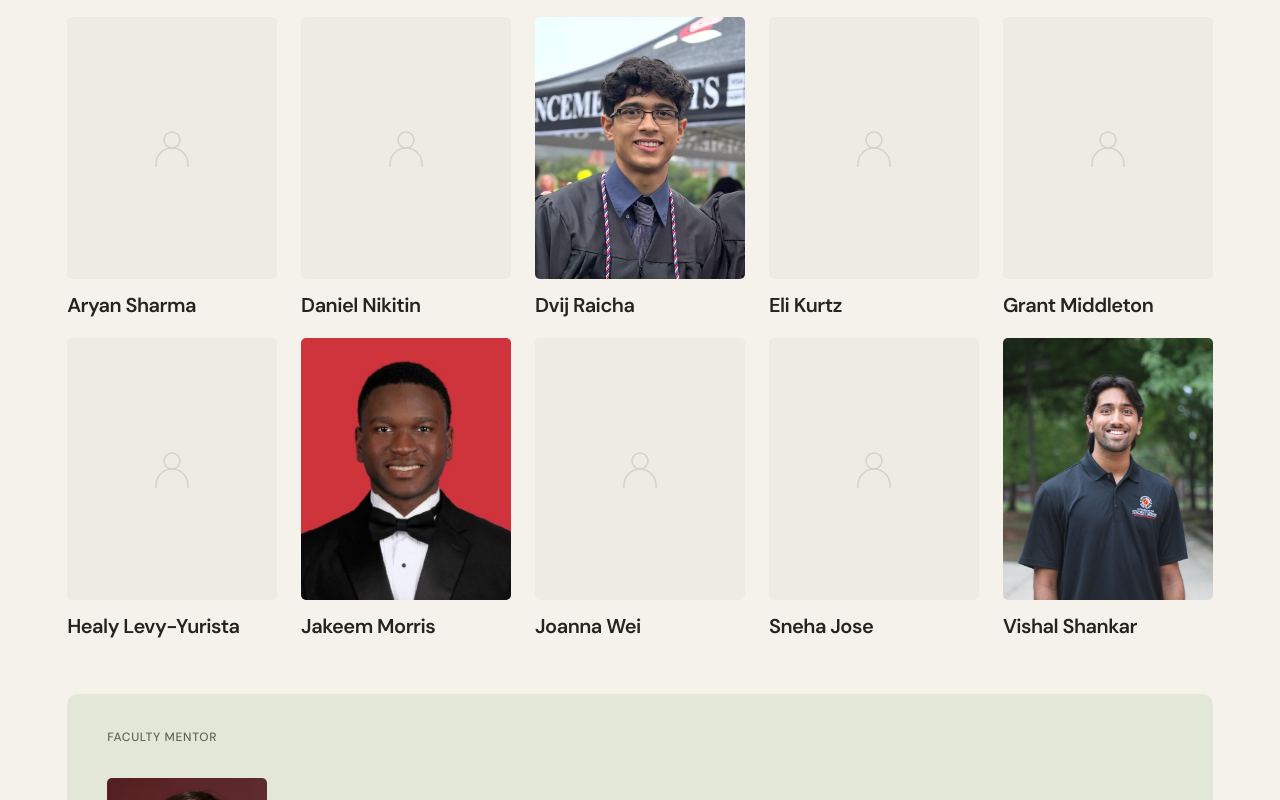
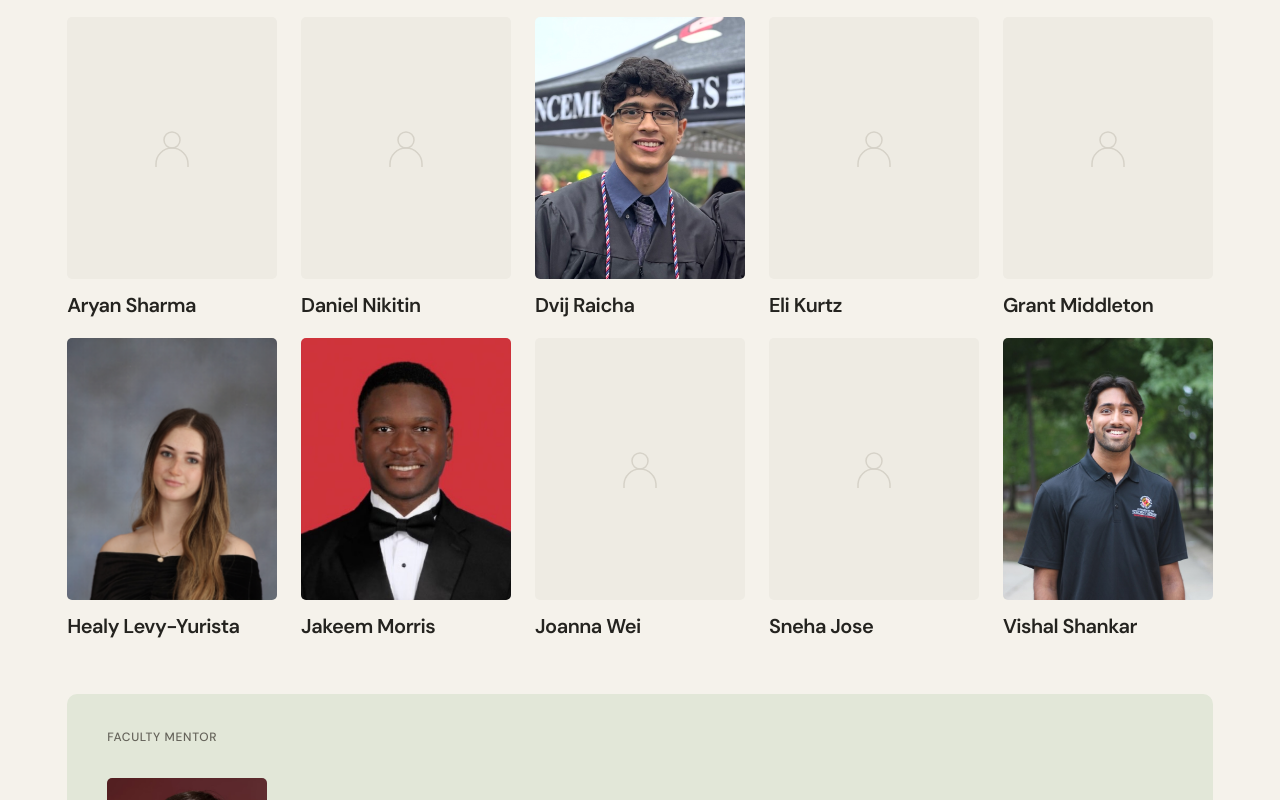
Before and after one commit to cuber-1/cyborg, a website: page website/team.html in a window 1280 px wide. Shown: the part 534-1334 px from the top of the page. Drawn offline with Linux system fonts and the light colour scheme.

Commit message:
Add Healy headshot to team page

```diff
--- a/website/team.html
+++ b/website/team.html
@@ -43,7 +43,7 @@
         <li class="team-member"><img class="member-photo member-photo-dvij-raicha" src="assets/team/dvij-raicha.jpg?v=634d14a232" alt="Dvij Raicha" width="104" height="130" loading="lazy" decoding="async"><h2 class="member-name">Dvij Raicha</h2></li>
         <li class="team-member"><span class="member-placeholder" aria-hidden="true"><svg viewBox="0 0 48 48"><circle cx="24" cy="16" r="8"/><path d="M8 43v-3a16 16 0 0 1 32 0v3"/></svg></span><h2 class="member-name">Eli Kurtz</h2></li>
         <li class="team-member"><span class="member-placeholder" aria-hidden="true"><svg viewBox="0 0 48 48"><circle cx="24" cy="16" r="8"/><path d="M8 43v-3a16 16 0 0 1 32 0v3"/></svg></span><h2 class="member-name">Grant Middleton</h2></li>
-        <li class="team-member"><span class="member-placeholder" aria-hidden="true"><svg viewBox="0 0 48 48"><circle cx="24" cy="16" r="8"/><path d="M8 43v-3a16 16 0 0 1 32 0v3"/></svg></span><h2 class="member-name">Healy Levy-Yurista</h2></li>
+        <li class="team-member"><img class="member-photo" src="assets/team/healy-levy-yurista.png" alt="Healy Levy-Yurista" width="922" height="1094" loading="lazy" decoding="async"><h2 class="member-name">Healy Levy-Yurista</h2></li>
         <li class="team-member"><img class="member-photo member-photo-jakeem-morris" src="assets/team/jakeem-morris.jpg" alt="Jakeem Morris" width="104" height="130" loading="lazy" decoding="async"><h2 class="member-name">Jakeem Morris</h2></li>
         <li class="team-member"><span class="member-placeholder" aria-hidden="true"><svg viewBox="0 0 48 48"><circle cx="24" cy="16" r="8"/><path d="M8 43v-3a16 16 0 0 1 32 0v3"/></svg></span><h2 class="member-name">Joanna Wei</h2></li>
         <li class="team-member"><span class="member-placeholder" aria-hidden="true"><svg viewBox="0 0 48 48"><circle cx="24" cy="16" r="8"/><path d="M8 43v-3a16 16 0 0 1 32 0v3"/></svg></span><h2 class="member-name">Sneha Jose</h2></li>
```
Also changed, not shown: website/assets/image-provenance.md (+2 -0 lines), website/assets/team/healy-levy-yurista.png (added).
